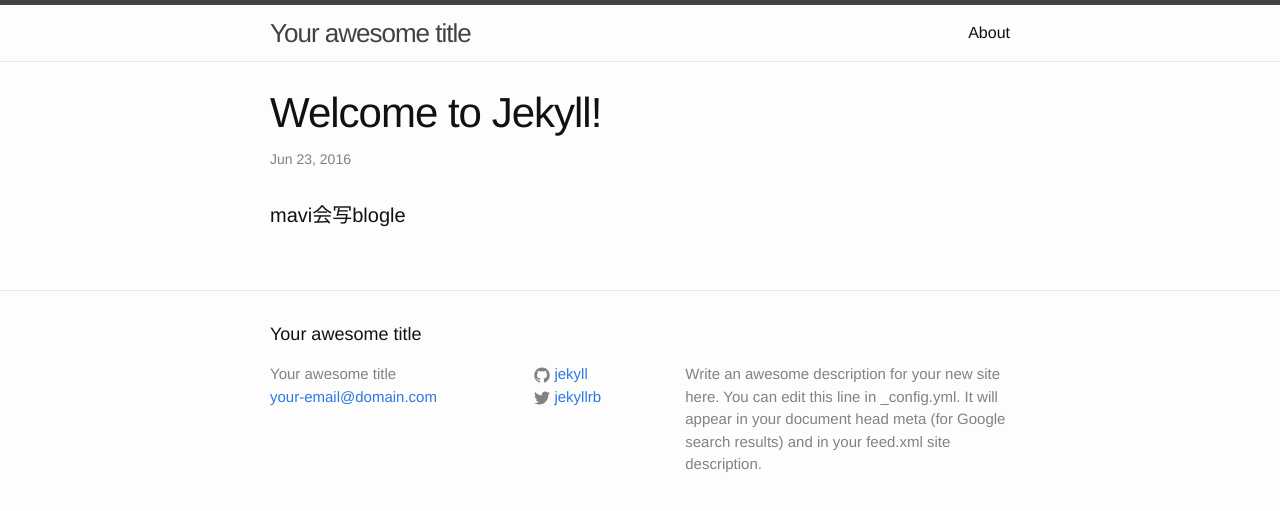
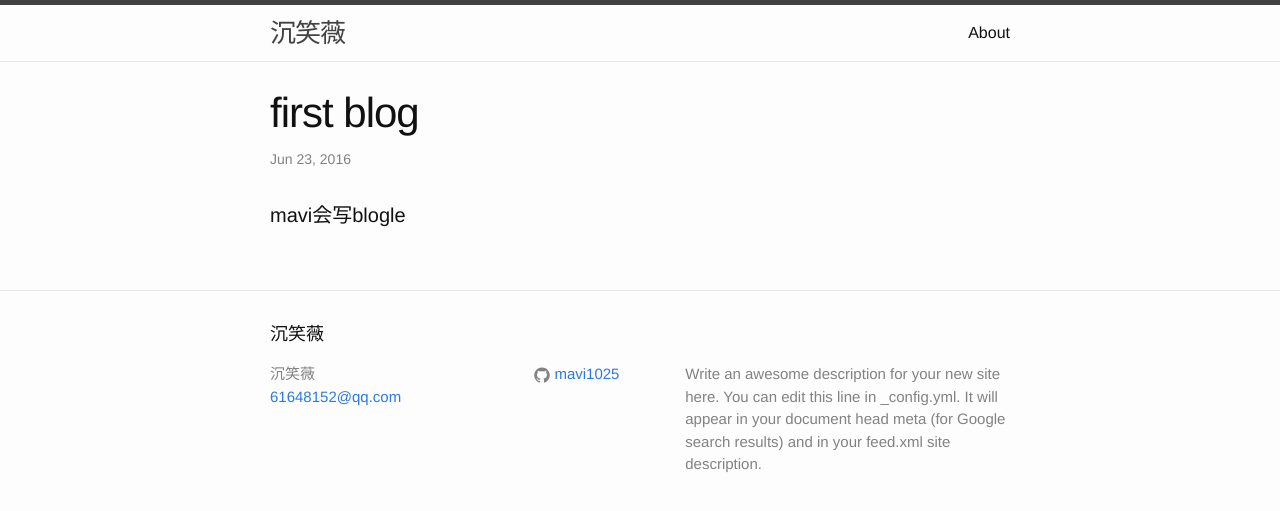
Before and after one commit to chrgu000/mavi1025.github.io, a Jekyll site: the page built from _posts/2016-06-23-first.markdown, in a window 1280 px wide. Shown: the top 511 px of the page. Built offline with Jekyll 4.4.1, drawn with Linux system fonts in a browser that asks for light colours.

Commit message:
firstblog

```diff
--- a/_config.yml
+++ b/_config.yml
@@ -6,16 +6,16 @@
 # 'jekyll serve'. If you change this file, please restart the server process.
 
 # Site settings
-title: Your awesome title
-email: your-email@domain.com
+title: 沉笑薇
+email: 61648152@qq.com
 description: > # this means to ignore newlines until "baseurl:"
   Write an awesome description for your new site here. You can edit this
   line in _config.yml. It will appear in your document head meta (for
   Google search results) and in your feed.xml site description.
 baseurl: "" # the subpath of your site, e.g. /blog
 url: "http://yourdomain.com" # the base hostname & protocol for your site
-twitter_username: jekyllrb
-github_username:  jekyll
+twitter_username:
+github_username:  mavi1025
 
 # Build settings
 markdown: kramdown
--- a/_posts/2016-06-23-first.markdown
+++ b/_posts/2016-06-23-first.markdown
@@ -1,6 +1,6 @@
 ---
 layout: post
-title:  "Welcome to Jekyll!"
+title:  " first blog"
 date:   2016-06-23 19:49:00 +0800
 categories: jekyll updat
 ---
```
Also changed, not shown: _posts/2016-06-23-first blog.markdown (added, +14 -0 lines).
